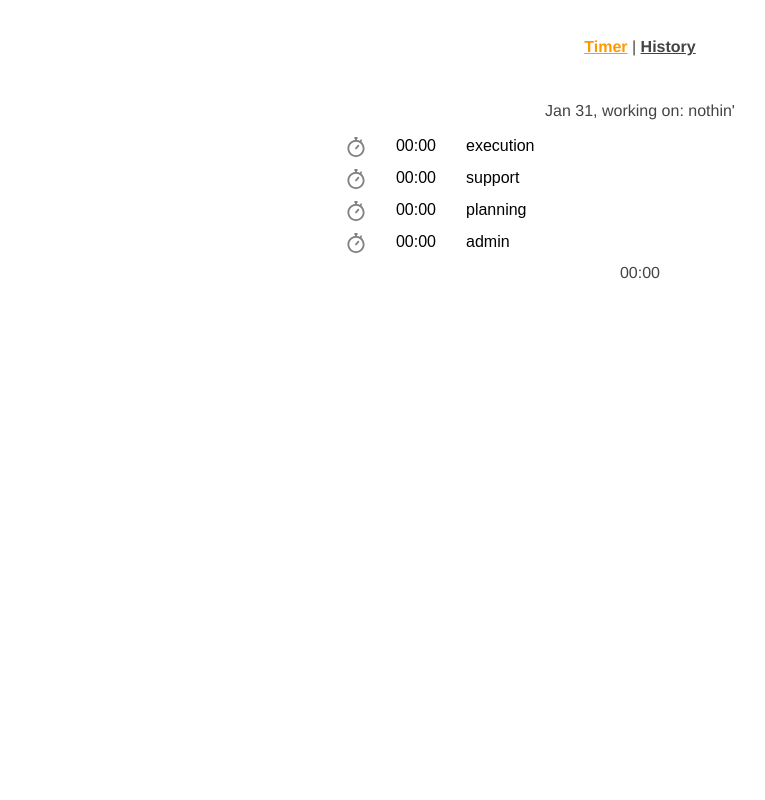
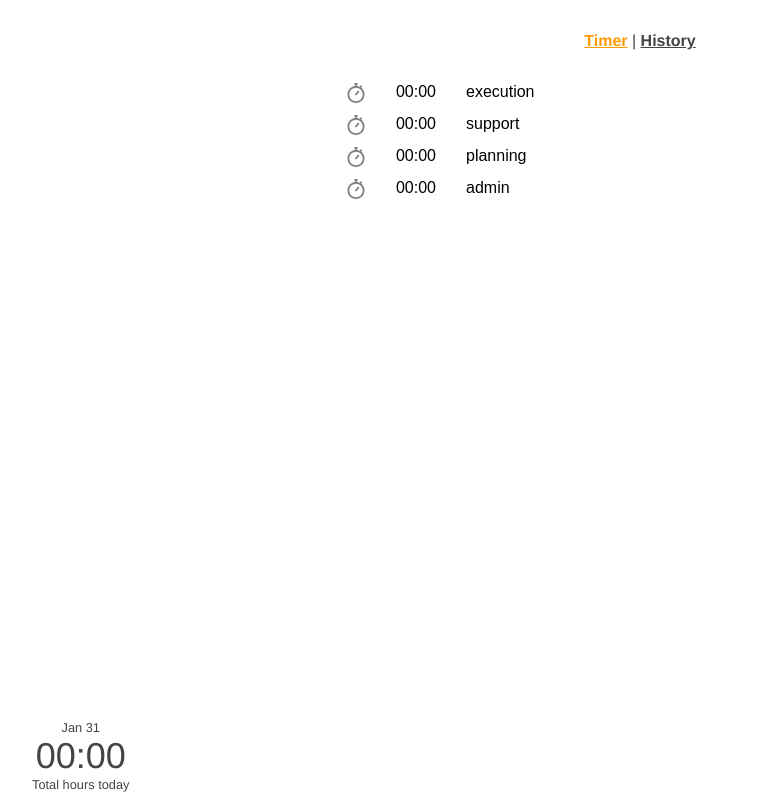
Before and after one commit to daviduffy/timer, a Vue app: page / in a window 1280 px wide. Shown: the whole page, without its empty margins (0-765 px from the left). Built offline with nearby package versions, Linux system fonts and the light colour scheme; the HTML template or start-up script is replaced by a standard one.

Commit message:
refactored timer to use store, added get and set from localStorage

```diff
--- a/src/App.vue
+++ b/src/App.vue
@@ -1,29 +1,56 @@
 <template>
-  <div id="app">
-    <div id="nav">
+  <div class="App" id="app">
+    <div class="Nav" id="nav">
       <router-link to="/">Timer</router-link> |
       <router-link to="/history">History</router-link>
     </div>
-    <router-view/>
+    <router-view class="Main" />
+    <Total />
   </div>
 </template>
 
+<script>
+import Total from '@/components/Total';
+export default {
+  name: 'App',
+  components: { Total },
+  beforeMount: function() {
+    this.$store.dispatch('startRetrieveEvents');
+  }
+};
+</script>
+
 <style lang="sass">
-#app
-  font-family: 'Avenir', Helvetica, Arial, sans-serif
+body
+  font-family: Helvetica, Tahoma, sans-serif
   -webkit-font-smoothing: antialiased
   -moz-osx-font-smoothing: grayscale
+  font-size: 16px
+  margin: 0
+  color: #444
+
+ul
+  list-style: none
+  margin: 0
+  padding: 0
+
+.App
+  display: flex
+  flex-direction: column
   text-align: center
-  color: #444
-  max-width: 600px
-  margin: 0 auto
+  height: 100vh
+  width: 100%
+  display: flex
 
-#nav
-  padding: 30px
+.Nav
+  padding: 2rem
   a
     font-weight: bold
     color: #444
     &.router-link-exact-active
       color: #ff9900
 
+.Main
+  flex: 1
+
 </style>
--- a/src/components/Designation.vue
+++ b/src/components/Designation.vue
@@ -8,8 +8,8 @@
         <path d="M392.09,122.767l15.446-24.272c6.858-10.778,3.681-25.076-7.097-31.935c-10.777-6.86-25.076-3.681-31.935,7.099    l-15.409,24.215c-22.708-11.316-47.642-18.798-73.962-21.58V46.265h1.448c12.775,0,23.133-10.357,23.133-23.133    S293.356,0,280.581,0h-49.163c-12.775,0-23.133,10.357-23.133,23.133s10.357,23.133,23.133,23.133h1.45v30.029    C123.239,87.885,37.535,180.886,37.535,293.535C37.535,413.997,135.538,512,256,512s218.465-98.003,218.465-218.465    C474.465,224.487,442.259,162.83,392.09,122.767z M256,465.735c-94.951,0-172.2-77.249-172.2-172.2s77.249-172.2,172.2-172.2    s172.2,77.249,172.2,172.2S350.951,465.735,256,465.735z"/>
         <path d="M333.172,205.084c-9.623-8.397-24.238-7.407-32.638,2.222l-61.964,71.02c-8.399,9.626-7.404,24.24,2.222,32.638    c9.626,8.399,24.24,7.404,32.638-2.222l61.964-71.02C343.794,228.096,342.798,213.484,333.172,205.084z"/>
       </svg>
-      <span class="Timer__duration">{{ duration }}</span>
-      <span class="Timer__designation">{{ designation }}</span>
+      <span class="Timer__duration">{{duration}}</span>
+      <span class="Timer__designation">{{designation}}</span>
     </button>
   </li>
 </template>
@@ -63,5 +63,4 @@ export default {
   .Timer__designation
     flex: 1
     text-align: left
-
 </style>
--- a/src/components/Timer.vue
+++ b/src/components/Timer.vue
@@ -1,19 +1,14 @@
 <template>
-  <div>
-    <p>
-      <span>{{ day }}, </span>
-      <span>working on: {{ currentDesignation || "nothin'" }}</span>
-    </p>
+  <div class="Timer">
     <ul>
       <Designation
-        v-for="designation in designations"
+        v-for="d in designations"
         v-on:select="handleSelectDesignation"
-        :key="designation"
-        :designation="designation"
-        :active="currentDesignation === designation"
-        :duration="getDuration(designation)"
+        :key="d"
+        :designation="d"
+        :active="d === designation"
+        :duration="getDuration(d)"
       />
-      <li>{{ total }}</li>
     </ul>
   </div>
 </template>
@@ -33,33 +28,29 @@ import { getEvents, setEvents } from '@/services/localStorage';
 
 export default {
   name: 'Timer',
-  data: () => ({
-    aggregate: getAggregate({ designations }),
-    currentDesignation: '',
-    day: dayjs().format('MMM DD'),
-    designations,
-    startTime: null,
-    timer: null,
-    time: null,
-    events: []
-  }),
   components: {
     Designation
   },
-  beforeMount: function () {
-
-  },
   methods: {
-    setStartTime() {
-      this.$store.commit('setStartTime');
+    addEvent(designation) {
+      const event = {
+        id: uuid(),
+        time: dayjs().valueOf(),
+        designation: designation
+      }
+      this.$store.commit('addEvent', event);
     },
     startTimer() {
+      this.$store.commit('setStartTime');
       this.$store.commit('startTimer');
+    },
+    setDesignation(designation) {
+      this.$store.commit('setDesignation', designation);
     },
     getDuration(designation) {
       let currentDuration;
       // this is the currently-running timer
-      if (this.currentDesignation === designation) {
+      if (this.designation === designation) {
         // this will display weird shit after 24 hours
         const prevDuration = this.aggregate[designation] || 0;
         currentDuration = (this.time - this.startTime) + prevDuration;
@@ -72,71 +63,74 @@ export default {
       return humanDuration;
     },
     stopTimer() {
-      clearInterval(this.timer);
-      this.setAggregate();
-      this.timer = null;
+      this.$store.commit('stopTimer');
+      this.$store.commit('setAggregate');
     },
-    handleToggleConfig() {
-      this.expanded = !this.expanded;
-    },
-    handleSelectDesignation(selected) {
-      const action = (this.currentDesignation === selected) ? 'stop' : 'start';
-      // add an event to the stream
-      const event = {
-        id: uuid(),
-        time: dayjs().valueOf(),
-        designation: selected
-      }
-      const nextEvents = [...this.events, event]
-      this.events = nextEvents;
+    handleSelectDesignation(designation) {
 
-      // user clicked on the currently-selected designation, presumably to turn off the timer
+      // always add an event
+      this.addEvent(designation);
+
+      // always save the latest state
+      setEvents(this.events);
+
+      // always stop the timer regardless
+      this.stopTimer();
+
+      // figure out if this is a stop or a start/switch action
+      const action = (this.designation === designation) ? 'stop' : 'start';
       let nextDesignation;
 
-      // always stop the timer on a click no matter what. it's always changing state somehow.
-      this.stopTimer();
-
-      // turn off the timer and clear designation
       if (action === 'stop') {
         nextDesignation = '';
-
-      // otherwiser start timer on current designation
+      // start timer again if a new designation was selected
       } else {
         this.startTimer();
-        nextDesignation = selected;
+        nextDesignation = designation;
       }
-      setEvents(nextEvents);
-      this.currentDesignation = nextDesignation;
+      this.$store.commit('setDesignation', nextDesignation);
     },
     setAggregate() {
       this.aggregate = getAggregate({ designations: this.designations, events: this.events });
     }
   },
   computed: {
-    total() {
-      const total = Object.values(this.aggregate)
-        .reduce((total, curr) => {
-          total += curr;
-          return total;
-        }, 0);
-      return dayjs(total).format('mm:ss');
+    aggregate() {
+      return this.$store.state.aggregate;
+    },
+    events() {
+      return this.$store.state.events;
+    },
+    designation() {
+      return this.$store.state.designation;
+    },
+    day() {
+      return this.$store.state.day;
+    },
+    designations() {
+      return this.$store.state.designations;
     },
     toggleText() {
       return `${this.expanded ? 'hide' : 'show'} config`;
+    },
+    startTime() {
+      return this.$store.state.startTime;
+    },
+    timer() {
+      return this.$store.state.timer;
+    },
+    time() {
+      return this.$store.state.time;
     }
   }
 };
 </script>
 
 <style lang="sass">
-  body
-    font-family: Helvetica, Tahoma, sans-serif
-    font-size: 16px
-
-  ul
-    list-style: none
-    margin: 0
-    padding: 0
+  .Timer
+    width: calc(100vh - 2rem)
+    max-width: 600px
+    margin: 0 auto
 
   .F__g
     display: flex
@@ -152,5 +146,4 @@ export default {
   .B--un
     border: 0
     background: 0
-
 </style>
--- /dev/null
+++ b/src/components/Total.vue
@@ -0,0 +1,67 @@
+<template>
+  <div class="Total">
+    <div class="Total__total">
+      <span class="h7">{{day}}</span>
+      <span>{{total}}</span>
+      <span class="h7">Total hours today</span>
+    </div>
+  </div>
+</template>
+
+<script>
+// External Dependencies
+import dayjs from 'dayjs';
+
+export default {
+  name: 'Total',
+  computed: {
+    aggregate() {
+      return this.$store.state.aggregate;
+    },
+    day() {
+      return this.$store.state.day;
+    },
+    startTime() {
+      return this.$store.state.startTime;
+    },
+    time() {
+      return this.$store.state.time;
+    },
+    total() {
+      const aggregateTotal = Object.values(this.aggregate)
+        .reduce((total, curr) => {
+          total += curr;
+          return total;
+        }, 0);
+      let total;
+      // if there is currently a timer, add the duration from the timer
+      if (this.startTime) {
+        total = aggregateTotal + (this.time - this.startTime);
+      } else {
+        total = aggregateTotal;
+      }
+      const format = total > 3599999 ? 'hh:mm:ss' : 'mm:ss';
+      return dayjs(total).format('mm:ss');
+    }
+  }
+};
+</script>
+
+<style lang="sass" scoped>
+  .Total
+    display: flex
+    padding: 0 1rem
+
+  .Total__total
+    display: flex
+    flex-direction: column
+
+  .Total__total
+    font-size: 2.25rem
+    font-weight: 300
+    padding: 0 0.5rem 0.5rem
+    margin: 0 0.5rem 0
+
+  .h7
+    font-size: 0.8rem
+</style>
--- a/src/services/eventStream.js
+++ b/src/services/eventStream.js
@@ -1,7 +1,19 @@
+// External Dependencies
+import dayjs from 'dayjs';
+
+// Internal Dependencies
 import { startStop, startChangeStop } from '@/fixtures/events';
 import defaultDesignations from '@/fixtures/designations';
 
-export const getAggregate = ({ designations = [], events = [] }) => {
+function Duration(value) {
+  this.value = value;
+  this.format = () => {
+    const formatString = this.value > 3600000 ? 'hh:mm:ss' : 'mm:ss';
+    this.format = () => dayjs(this.value).format(formatString);
+  };
+}
+
+const getAggregate = ({ designations = [], events = [] }) => {
   const aggregateBase = { total: null };
   const aggregate = designations.reduce((obj, curr) => {
     obj[curr] = 0;
@@ -29,4 +41,4 @@ export const getAggregate = ({ designations = [], events = [] }) => {
 // console.log(getAggregate({ designations: defaultDesignations, events: startStop }));
 // console.log(getAggregate({ designations: defaultDesignations, events: startChangeStop }));
 
-export const bub = '';
+export { Duration, getAggregate };
--- a/src/store.js
+++ b/src/store.js
@@ -14,82 +14,77 @@ Vue.use(Vuex);
 export default new Vuex.Store({
   state: {
     aggregate: getAggregate({ designations }),
-    currentDesignation: '',
     day: dayjs().format('MMM DD'),
+    designation: '',
     designations,
+    history: getEvents(),
     startTime: null,
     timer: null,
     time: null,
     events: []
   },
   mutations: {
-    setStartTime(state) {
-      state.startTime = dayjs().valueOf();
+    addEvent(state, event) {
+      state.events = [...state.events, event];
+    },
+    setEvents(state, payload) {
+      console.log(payload);
+      state.events = payload;
+    },
+    setStartTime(state, ms) {
+      state.startTime = dayjs(ms).valueOf();
+    },
+    setDesignation(state, designation) {
+      state.designation = designation;
+    },
+    setHistory(state, payload) {
+      state.history = payload;
     },
     startTimer(state) {
-      this.$store.commit('setStartTime');
       state.time = dayjs().valueOf();
       state.timer = setInterval(() => {
         state.time = dayjs().valueOf();
       }, 1000);
     },
-    getDuration(state, designation) {
-      let currentDuration;
-      // this is the currently-running timer
-      if (state.currentDesignation === designation) {
-        // this will display weird shit after 24 hours
-        const prevDuration = state.aggregate[designation] || 0;
-        currentDuration = (state.time - state.startTime) + prevDuration;
-
-      // this is just diplaying the time from the aggregate
-      } else {
-        currentDuration = state.aggregate[designation];
-      }
-      const humanDuration = dayjs(currentDuration).format('mm:ss');
-      return humanDuration;
-    },
     stopTimer(state) {
       clearInterval(state.timer);
-      this.setAggregate();
       state.timer = null;
+      state.startTime = null;
+      state.time = null;
     },
     handleToggleConfig() {
       this.expanded = !this.expanded;
     },
-    handleSelectDesignation(selected) {
-      const action = (this.currentDesignation === selected) ? 'stop' : 'start';
-      // add an event to the stream
-      const event = {
-        id: uuid(),
-        time: dayjs().valueOf(),
-        designation: selected
-      };
-      const nextEvents = [...this.events, event];
-      this.events = nextEvents;
-
-      // user clicked on the currently-selected designation, presumably to turn off the timer
-      let nextDesignation;
-
-      // always stop the timer on a click no matter what. it's always changing state somehow.
-      this.stopTimer();
-
-      // turn off the timer and clear designation
-      if (action === 'stop') {
-        nextDesignation = '';
-
-      // otherwiser start timer on current designation
-      } else {
-        this.startTimer();
-        nextDesignation = selected;
-      }
-      setEvents(nextEvents);
-      this.currentDesignation = nextDesignation;
-    },
-    setAggregate() {
-      this.aggregate = getAggregate({ designations: this.designations, events: this.events });
+    setAggregate(state) {
+      state.aggregate = getAggregate({ designations: state.designations, events: state.events });
     }
   },
   actions: {
+    startRetrieveEvents(context) {
+      const storedEvents = getEvents();
+      // history exists
+      if (Object.keys(storedEvents).length > 0) {
+        context.commit('setHistory', storedEvents);
 
-  },
+        const today = dayjs().startOf('day').valueOf();
+        const todayStream = storedEvents[today];
+
+        // an event stream from today already exists
+        if (todayStream) {
+          context.commit('setEvents', todayStream);
+          context.commit('setAggregate');
+
+          const [secondToLast, last] = todayStream.slice(todayStream.length - 2);
+          const stopped = secondToLast.designation === last.designation;
+
+          // a timer from today is currently running
+          if (!stopped) {
+            context.commit('setStartTime', last.time);
+            context.commit('startTimer');
+            context.commit('setDesignation', last.designation);
+          }
+        }
+      }
+    }
+  }
 });
--- a/src/views/About.vue
+++ b/src/views/History.vue
@@ -1,5 +1,5 @@
 <template>
-  <div class="history">
+  <div class="History">
     <h1>This is the history page</h1>
   </div>
 </template>
--- a/src/views/Home.vue
+++ b/src/views/Home.vue
@@ -1,17 +1,17 @@
 <template>
-  <div class="home">
-    <Timer />
-  </div>
+  <Timer />
 </template>
 
 <script>
 // @ is an alias to /src
 import Timer from '@/components/Timer.vue';
+import Total from '@/components/Total.vue';
 
 export default {
-  name: 'home',
+  name: 'Home',
   components: {
-    Timer
+    Timer,
+    Total
   }
 };
 </script>
```
Also changed, not shown: src/router.js (+6 -6 lines), src/services/localStorage.js (+12 -10 lines).
